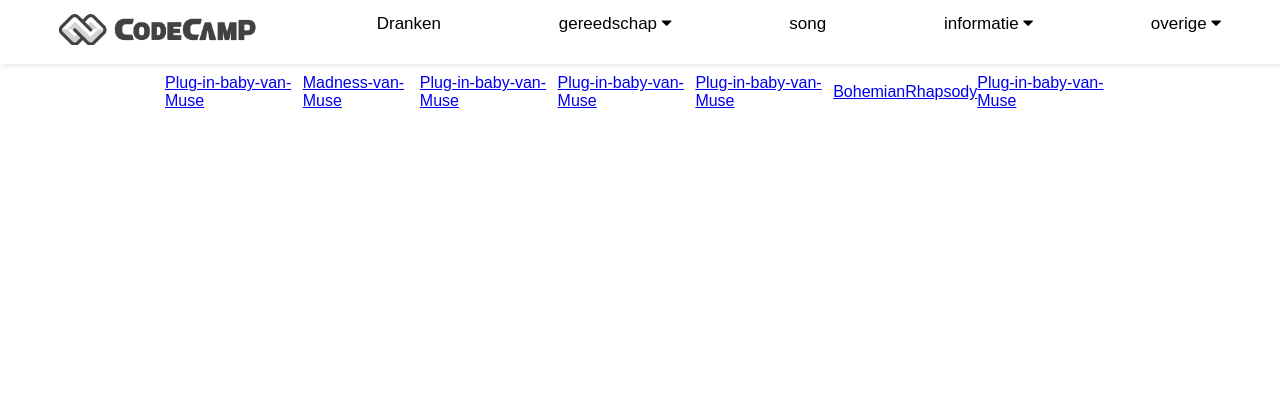
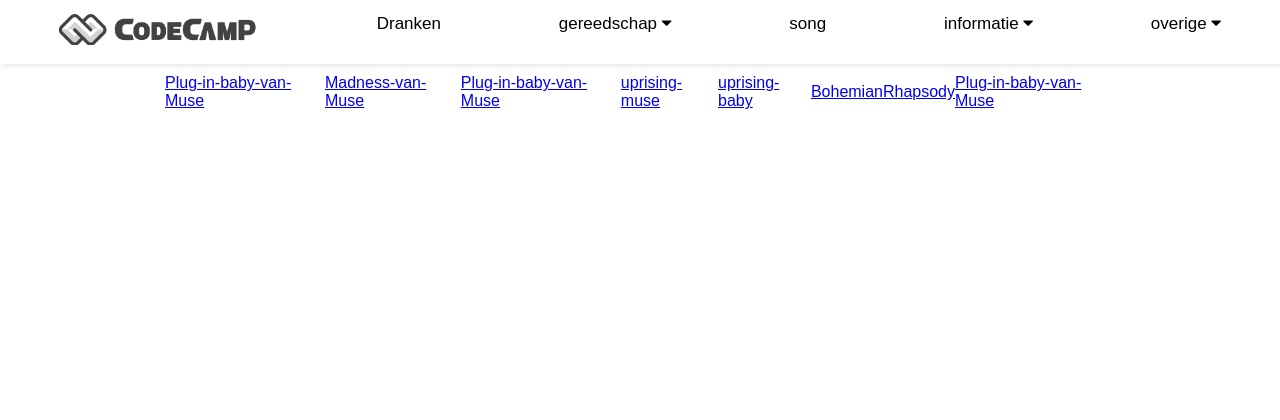
Before and after one commit to ibrahimhillowle/C2-CodeCamp, a PHP site: page /song.php in a window 1280 px wide. Shown: the top 420 px of the page. Run offline with PHP 8.4, Linux system fonts and the light colour scheme; data that the repository does not hold is empty.

Commit message:
song pagine aangepast

```diff
--- a/song.php
+++ b/song.php
@@ -13,9 +13,8 @@
     <a href="Plug-in-baby-van-Muse.php">Plug-in-baby-van-Muse</a>
     <a href="Plug-in-baby-van-Muse.php">Madness-van-Muse</a>
     <a href="Plug-in-baby-van-Muse.php">Plug-in-baby-van-Muse</a>
-    <a href="Plug-in-baby-van-Muse.php">Plug-in-baby-van-Muse</a>
-    <a href="Plug-in-baby-van-Muse.php">Plug-in-baby-van-Muse</a>
-
+    <a href="uprising-muse.php">uprising-muse</a>
+    <a href="uprising-baby.php">uprising-baby</a>
     <a href="BohemianRhapsody.php">BohemianRhapsody</a>
     <a href="Plug-in-baby-van-Muse.php">Plug-in-baby-van-Muse</a>
     </div>
```
